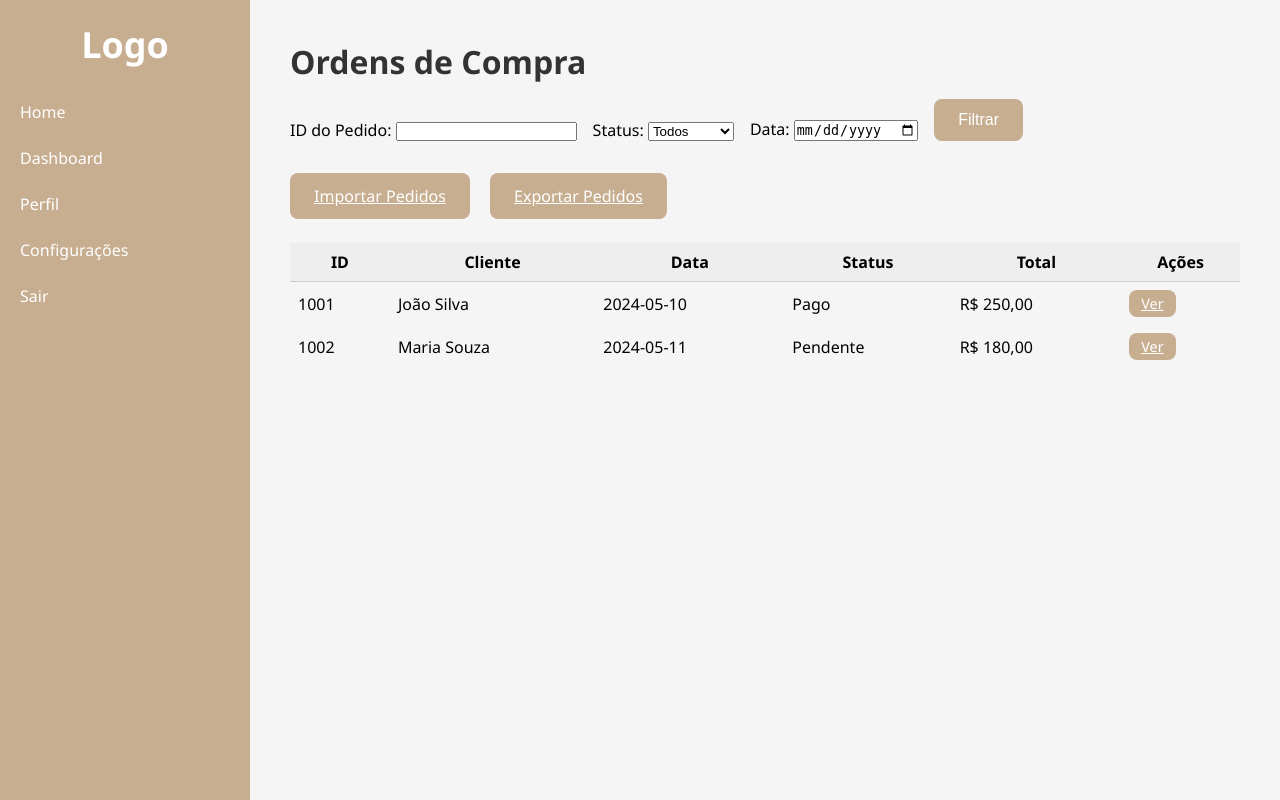
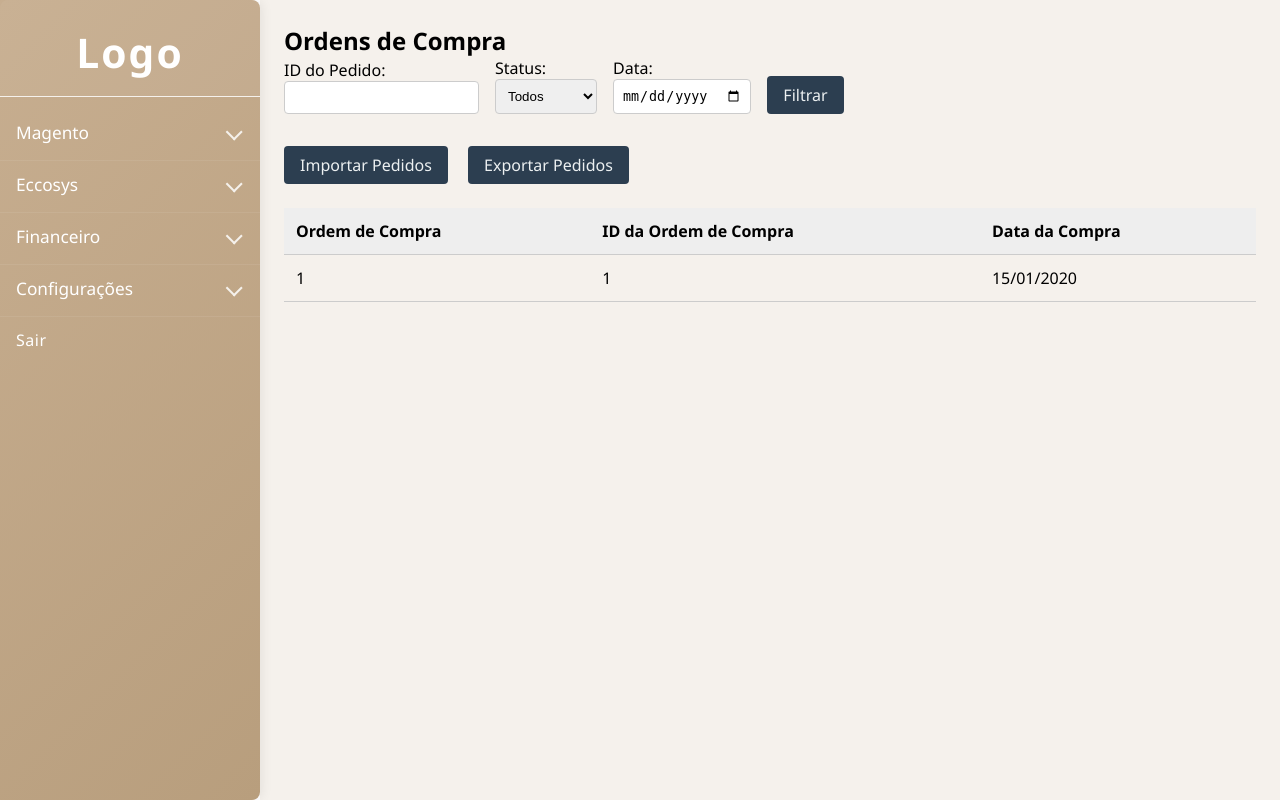
Before and after one commit to Kaironn2/ERPs-Bridge, a Django app: page /buyorders/ in a window 1280 px wide. Run offline with Django 5.2, Linux system fonts and the light colour scheme; tables that the repository leaves empty hold one stand-in row (values such as "Sample post").

Commit message:
css themes, buttons added. Sidebar and Buyorders views adjusted

```diff
--- /dev/null
+++ b/src/core/static/css/buttons.css
@@ -0,0 +1,41 @@
+@import 'themes.css';
+
+.btn {
+  display: inline-block;
+  font-family: var(--font-family);
+  font-size: var(--font-size-base);
+  padding: var(--space-sm) var(--space-md);
+  border-radius: var(--radius-sm);
+  border: 1px solid transparent;
+  cursor: pointer;
+  transition: var(--transition);
+  text-decoration: none;
+  text-align: center;
+}
+
+.btn-primary {
+  background-color: var(--color-primary);
+  color: var(--color-secondary);
+}
+.btn-primary:hover {
+  background-color: var(--color-primary-h);
+}
+
+.btn-secondary {
+  background-color: transparent;
+  color: var(--color-primary);
+  border-color: var(--color-primary);
+}
+.btn-secondary:hover {
+  background-color: var(--color-primary);
+  color: var(--color-secondary);
+}
+
+.btn-success {
+  background-color: var(--color-success);
+  color: #fff;
+}
+.btn-danger {
+  background-color: var(--color-danger);
+  color: #fff;
+}
--- /dev/null
+++ b/src/core/static/css/sidebar.css
@@ -0,0 +1,206 @@
+:root {
+  --sidebar-width: 240px;
+  --sidebar-collapsed-width: 70px;
+  --transition-speed: 0.3s;
+}
+
+* {
+  margin: 0;
+  padding: 0;
+  box-sizing: border-box;
+}
+
+body, html {
+  height: 100%;
+  font-family: var(--font-family);
+}
+
+.wrapper {
+  display: flex;
+  height: 100vh;
+}
+
+.sidebar {
+  width: var(--sidebar-width);
+  min-width: var(--sidebar-width);
+  background: linear-gradient(135deg, var(--color-primary), var(--color-primary-h));
+  color: #fff;
+  display: flex;
+  flex-direction: column;
+  transition: width var(--transition-speed), min-width var(--transition-speed);
+  box-shadow: 2px 0 12px rgba(0,0,0,0.07);
+  border-top-right-radius: var(--radius-md);
+  border-bottom-right-radius: var(--radius-md);
+  position: relative;
+  z-index: 10;
+}
+
+.sidebar:hover {
+  width: calc(var(--sidebar-width) + 20px);
+  min-width: calc(var(--sidebar-width) + 20px);
+}
+
+.sidebar-header {
+  padding: var(--space-lg) var(--space-md) var(--space-md) var(--space-md);
+  text-align: center;
+  font-size: 1.7rem;
+  font-weight: bold;
+  border-bottom: 1px solid var(--color-secondary);
+  background: rgba(255,255,255,0.04);
+  border-top-left-radius: var(--radius-md);
+  border-top-right-radius: var(--radius-md);
+  letter-spacing: 2px;
+  margin-bottom: var(--space-md);
+}
+
+.sidebar-nav ul {
+  list-style: none;
+  padding: 0;
+  margin: 0;
+}
+
+.sidebar-nav li {
+  margin-bottom: var(--space-xs);
+}
+
+.sidebar-nav li a {
+  display: flex;
+  align-items: center;
+  padding: var(--space-sm) var(--space-md);
+  text-decoration: none;
+  color: #fff;
+  transition: background var(--transition), color var(--transition);
+  border-radius: var(--radius-sm);
+  font-size: 1.05rem;
+  gap: var(--space-sm);
+  position: relative;
+}
+
+.sidebar-nav li a:hover,
+.sidebar-nav li a.active {
+  background: var(--color-secondary);
+  color: var(--color-primary);
+  font-weight: 600;
+  box-shadow: 0 2px 8px rgba(0,0,0,0.04);
+}
+
+.sidebar-nav .icon {
+  font-size: 1.3rem;
+  margin-right: var(--space-sm);
+  opacity: 0.85;
+}
+
+.sidebar-nav .text {
+  font-size: 1rem;
+  letter-spacing: 0.5px;
+}
+
+.sidebar-footer {
+  margin-top: auto;
+  padding: var(--space-md);
+  text-align: center;
+  font-size: 0.95rem;
+  color: rgba(255,255,255,0.7);
+  border-top: 1px solid var(--color-secondary);
+  background: rgba(0,0,0,0.03);
+  border-bottom-right-radius: var(--radius-md);
+  border-bottom-left-radius: var(--radius-md);
+}
+
+.accordion-btn {
+  width: 100%;
+  background: none;
+  border: none;
+  outline: none;
+  color: #fff;
+  text-align: left;
+  padding: var(--space-sm) var(--space-md);
+  font-size: 1.08rem;
+  font-family: var(--font-family);
+  cursor: pointer;
+  transition: background var(--transition), color var(--transition);
+  border-radius: var(--radius-sm);
+  margin-bottom: var(--space-xs);
+  display: flex;
+  align-items: center;
+  gap: var(--space-xs);
+  position: relative;
+}
+
+.accordion-btn::after {
+  content: "";
+  display: inline-block;
+  width: 0.6em;
+  height: 0.6em;
+  border-right: 2px solid var(--color-secondary);
+  border-bottom: 2px solid var(--color-secondary);
+  margin-left: auto;
+  margin-right: 0.2em;
+  transform: rotate(45deg);
+  transition: transform var(--transition), border-color var(--transition);
+  vertical-align: middle;
+}
+
+.accordion-btn.active::after {
+  transform: rotate(-135deg);
+  border-color: var(--color-primary);
+}
+
+.accordion-btn:hover,
+.accordion-btn.active {
+  background: var(--color-secondary);
+  color: var(--color-primary);
+  font-weight: 600;
+}
+
+.accordion-btn:hover::after,
+.accordion-btn.active::after {
+  border-right: 2px solid var(--color-primary);
+  border-bottom: 2px solid var(--color-primary);
+}
+
+.accordion-content {
+  display: none;
+  flex-direction: column;
+  margin-bottom: var(--space-xs);
+  animation: accordion-fade-in 0.3s;
+}
+
+@keyframes accordion-fade-in {
+  from { opacity: 0; transform: translateY(-5px);}
+  to   { opacity: 1; transform: translateY(0);}
+}
+
+.accordion-btn.active + .accordion-content {
+  display: flex;
+}
+
+.accordion-content li a {
+  background: none;
+  color: #fff;
+  font-size: 0.98rem;
+  border-radius: var(--radius-sm);
+  transition: background var(--transition), color var(--transition);
+  padding-left: var(--space-lg);
+}
+
+.accordion-content li a:hover,
+.accordion-content li a.active {
+  background: var(--color-primary-h);
+  color: var(--color-secondary);
+  font-weight: 500;
+}
+
+.sidebar-accordion > li:not(:last-child) {
+  border-bottom: 1px solid rgba(255,255,255,0.07);
+  margin-bottom: var(--space-xs);
+  padding-bottom: var(--space-xs);
+}
+
+.main-content {
+  flex: 1;
+  padding: var(--space-lg);
+  background: var(--color-secondary);
+  min-height: 100vh;
+  transition: margin-left var(--transition-speed);
+}
--- a/src/core/static/css/style.css
+++ /dev/null
@@ -1,81 +0,0 @@
-* {
-    margin: 0;
-    padding: 0;
-    box-sizing: border-box;
-}
-
-body, html {
-    height: 100%;
-    font-family: 'Segoe UI', Tahoma, sans-serif;
-    background-color: #f5f5f5;
-}
-
-.container {
-    display: flex;
-    height: 100vh;
-}
-
-.sidebar {
-    width: 250px;
-    background-color: #c7ae90;
-    color: #ffffff;
-    display: flex;
-    flex-direction: column;
-    padding: 20px;
-}
-
-.logo {
-    font-size: 1.5rem;
-    font-weight: bold;
-    text-align: center;
-    margin-bottom: 2rem;
-}
-
-.menu ul {
-    list-style: none;
-}
-
-.menu li {
-    margin-bottom: 1.5rem;
-}
-
-.menu a {
-    text-decoration: none;
-    color: #ffffff;
-    font-size: 1rem;
-    transition: opacity 0.3s ease;
-}
-
-.menu a:hover {
-    opacity: 0.8;
-}
-
-.content {
-    flex: 1;
-    padding: 40px;
-    overflow-y: auto;
-}
-
-/* Exemplo de título */
-.content h2 {
-    font-size: 2rem;
-    margin-bottom: 1rem;
-    color: #333333;
-}
-
-/* Exemplo de botão */
-.button {
-    display: inline-block;
-    padding: 0.75rem 1.5rem;
-    border: none;
-    border-radius: 0.5rem;
-    background-color: #c7ae90;
-    color: #ffffff;
-    font-size: 1rem;
-    cursor: pointer;
-    transition: background-color 0.3s ease;
-}
-
-.button:hover {
-    background-color: #b39b7f;
-}
--- /dev/null
+++ b/src/core/static/css/themes.css
@@ -0,0 +1,20 @@
+:root {
+  --color-primary:   #c7ae90;
+  --color-primary-h: #b89e7d;
+  --color-secondary: #f5f1ec;
+  --color-success:   #4e9a51;
+  --color-danger:    #c0392b;
+
+  --font-family:     'Segoe UI', Tahoma, Geneva, Verdana, sans-serif;
+  --font-size-base:  1rem;
+
+  --space-xs: 0.25rem;
+  --space-sm: 0.5rem;
+  --space-md: 1rem;
+  --space-lg: 1.5rem;
+
+  --radius-sm: 4px;
+  --radius-md: 8px;
+
+  --transition: all 0.3s ease;
+}
--- a/src/core/templates/base.html
+++ b/src/core/templates/base.html
@@ -1,32 +1,78 @@
 {% load static %}
+<!DOCTYPE html>
 <html lang="pt-br">
 <head>
-    <meta charset="UTF-8">
-    <meta name="viewport" content="width=device-width, initial-scale=1.0">
+  <meta charset="UTF-8" />
+  <meta name="viewport" content="width=device-width, initial-scale=1.0" />
+  <link rel="stylesheet" href="{% static 'css/buttons.css' %}" />
+  <link rel="stylesheet" href="{% static 'css/sidebar.css' %}" />
+  <link rel="stylesheet" href="{% static 'css/themes.css' %}" />
+  {% block extra_css %}{% endblock %}
   <title>{% block title %}ERPs Bridge{% endblock %}</title>
-    <link rel="stylesheet" href="{% static 'css/style.css' %}">
 </head>
 <body>
-    <div class="container">
+  <div class="wrapper">
     <aside class="sidebar">
-            <div class="logo">
-                <h1>Logo</h1>
+      <div class="sidebar-header">
+        <h2>Logo</h2>
       </div>
-            <nav class="menu">
-                <ul>
-                    <li><a href="#">Home</a></li>
-                    <li><a href="#">Dashboard</a></li>
-                    <li><a href="#">Perfil</a></li>
-                    <li><a href="#">Configurações</a></li>
-                    <li><a href="#">Sair</a></li>
+      <nav class="sidebar-nav">
+        <ul class="sidebar-accordion">
+          <li>
+            <button class="accordion-btn" type="button">Magento</button>
+            <ul class="accordion-content">
+              <li><a href="#"><span class="text">Ordens de Compra</span></a></li>
+              <li><a href="#"><span class="text">Clientes</span></a></li>
+            </ul>
+          </li>
+          <li>
+            <button class="accordion-btn" type="button">Eccosys</button>
+            <ul class="accordion-content">
+                <li><a href="#"><span class="text">Pedidos</span></a></li>
+            </ul>
+          </li>
+          <li>
+            <button class="accordion-btn" type="button">Financeiro</button>
+            <ul class="accordion-content">
+              <li><a href="#"><span class="text">Faturas</span></a></li>
+              <li><a href="#"><span class="text">Relatórios</span></a></li>
+            </ul>
+          </li>
+          <li>
+            <button class="accordion-btn" type="button">Configurações</button>
+            <ul class="accordion-content">
+              <li><a href="#"><span class="text">Usuários</span></a></li>
+              <li><a href="#"><span class="text">Permissões</span></a></li>
+            </ul>
+          </li>
+          <li>
+            <a href="#"><span class="text">Sair</span></a>
+          </li>
         </ul>
       </nav>
     </aside>
-        <main class="content">
+
+    <main class="main-content">
       {% block content %}
-            <!-- Conteúdo da página -->
+      <!-- Conteúdo principal aqui -->
       {% endblock %}
     </main>
   </div>
+  <script>
+    // JS simples para accordion
+    document.querySelectorAll('.accordion-btn').forEach(btn => {
+      btn.addEventListener('click', function() {
+        this.classList.toggle('active');
+        const content = this.nextElementSibling;
+        if (content.style.display === "block") {
+          content.style.display = "none";
+        } else {
+          content.style.display = "block";
+        }
+      });
+    });
+    // Inicialmente fecha todos
+    document.querySelectorAll('.accordion-content').forEach(ul => ul.style.display = 'none');
+  </script>
 </body>
 </html>
--- a/src/magento/models.py
+++ b/src/magento/models.py
@@ -49,10 +49,10 @@ class BuyOrder(models.Model):
 
 class BuyOrderDetail(models.Model):
     email = models.ForeignKey(
-        Customer, on_delete=models.PROTECT, related_name='buy_order_details'
+        Customer, on_delete=models.PROTECT, related_name='buy_order_detail'
     )
     buy_order = models.ForeignKey(
-        BuyOrder, on_delete=models.PROTECT, related_name='buy_order_details'
+        BuyOrder, on_delete=models.PROTECT, related_name='buy_order_detail'
     )
     buy_order_external_id = models.IntegerField(unique=True)
     purchase_date = models.DateTimeField()
--- /dev/null
+++ b/src/magento/static/css/buyorder_list.css
@@ -0,0 +1,66 @@
+.filters {
+  margin-bottom: 2rem;
+}
+
+.filter-form {
+  display: flex;
+  gap: 1rem;
+  align-items: flex-end;
+}
+
+.form-group {
+  display: flex;
+  flex-direction: column;
+}
+
+.form-control {
+  padding: 0.5rem;
+  border: 1px solid #ccc;
+  border-radius: 4px;
+}
+
+.btn {
+  padding: 0.5rem 1rem;
+  background: #2c3e50;
+  color: #ecf0f1;
+  text-decoration: none;
+  border: none;
+  border-radius: 4px;
+  cursor: pointer;
+  transition: background 0.3s;
+}
+
+.btn:hover {
+  background: #34495e;
+}
+
+.btn.small {
+  padding: 0.25rem 0.75rem;
+  font-size: 0.9rem;
+}
+
+/* Actions */
+.actions {
+  margin-bottom: 1.5rem;
+}
+
+.actions .btn + .btn {
+  margin-left: 1rem;
+}
+
+/* Table */
+.buyorders-table {
+  width: 100%;
+  border-collapse: collapse;
+}
+
+.buyorders-table th,
+.buyorders-table td {
+  padding: 0.75rem;
+  border-bottom: 1px solid #ccc;
+  text-align: left;
+}
+
+.buyorders-table thead {
+  background: #eee;
+}
--- a/src/magento/templates/buyorder_list.html
+++ b/src/magento/templates/buyorder_list.html
@@ -1,17 +1,22 @@
 {% extends "base.html" %}
+{% load static %}
+
+{% block extra_css %}
+    <link rel="stylesheet" href="{% static 'css/buyorder_list.css' %}" />
+{% endblock %}
 
 {% block title %}Ordens de Compra{% endblock %}
 
 {% block content %}
   <h2>Ordens de Compra</h2>
 
-<div class="filters" style="margin-bottom: 2rem;">
-    <form method="get" class="filter-form" style="display: flex; gap: 1rem; align-items: flex-end;">
-        <div>
+  <div class="filters">
+    <form method="get" class="filter-form">
+      <div class="form-group">
         <label for="order_id">ID do Pedido:</label>
         <input type="text" id="order_id" name="order_id" class="form-control">
       </div>
-        <div>
+      <div class="form-group">
         <label for="status">Status:</label>
         <select id="status" name="status" class="form-control">
           <option value="">Todos</option>
@@ -20,51 +25,41 @@
           <option value="cancelado">Cancelado</option>
         </select>
       </div>
-        <div>
+      <div class="form-group">
         <label for="date">Data:</label>
         <input type="date" id="date" name="date" class="form-control">
       </div>
-        <button type="submit" class="button">Filtrar</button>
+      <button type="submit" class="btn">Filtrar</button>
     </form>
   </div>
 
-<div class="actions" style="margin-bottom: 1.5rem;">
-    <a href="#" class="button" style="margin-right: 1rem;">Importar Pedidos</a>
-    <a href="#" class="button">Exportar Pedidos</a>
+  <div class="actions">
+    <a href="#" class="btn">Importar Pedidos</a>
+    <a href="#" class="btn">Exportar Pedidos</a>
   </div>
 
-<table class="buyorders-table" style="width: 100%; border-collapse: collapse;">
+  <table class="buyorders-table">
     <thead>
-        <tr style="background: #eee;">
-            <th style="padding: 0.5rem; border-bottom: 1px solid #ccc;">ID</th>
-            <th style="padding: 0.5rem; border-bottom: 1px solid #ccc;">Cliente</th>
-            <th style="padding: 0.5rem; border-bottom: 1px solid #ccc;">Data</th>
-            <th style="padding: 0.5rem; border-bottom: 1px solid #ccc;">Status</th>
-            <th style="padding: 0.5rem; border-bottom: 1px solid #ccc;">Total</th>
-            <th style="padding: 0.5rem; border-bottom: 1px solid #ccc;">Ações</th>
+      <tr>
+        <th>Ordem de Compra</th>
+        <th>ID da Ordem de Compra</th>
+        <th>Data da Compra</th>
       </tr>
     </thead>
     <tbody>
+      {% for buyorder in buyorders %}
+        {% for detail in buyorder.buy_order_detail.all %}
             <tr>
-            <td style="padding: 0.5rem;">1001</td>
-            <td style="padding: 0.5rem;">João Silva</td>
-            <td style="padding: 0.5rem;">2024-05-10</td>
-            <td style="padding: 0.5rem;">Pago</td>
-            <td style="padding: 0.5rem;">R$ 250,00</td>
-            <td style="padding: 0.5rem;">
-                <a href="#" class="button" style="padding: 0.25rem 0.75rem; font-size: 0.9rem;">Ver</a>
-            </td>
+                <td>{{ buyorder.buy_order }}</td>
+                <td>{{ detail.buy_order_external_id }}</td>
+                <td>{{ detail.purchase_date|date:"d/m/Y" }}</td>
             </tr>
+        {% empty %}
             <tr>
-            <td style="padding: 0.5rem;">1002</td>
-            <td style="padding: 0.5rem;">Maria Souza</td>
-            <td style="padding: 0.5rem;">2024-05-11</td>
-            <td style="padding: 0.5rem;">Pendente</td>
-            <td style="padding: 0.5rem;">R$ 180,00</td>
-            <td style="padding: 0.5rem;">
-                <a href="#" class="button" style="padding: 0.25rem 0.75rem; font-size: 0.9rem;">Ver</a>
-            </td>
+                <td colspan="6">Nenhuma ordem de compra encontrada.</td>
             </tr>
+        {% endfor %}
+      {% endfor %}
     </tbody>
   </table>
 {% endblock %}
```
Also changed, not shown: src/magento/admin.py (+0 -16 lines), 2 other files. Lines whose indentation alone changed are shown as unchanged.
